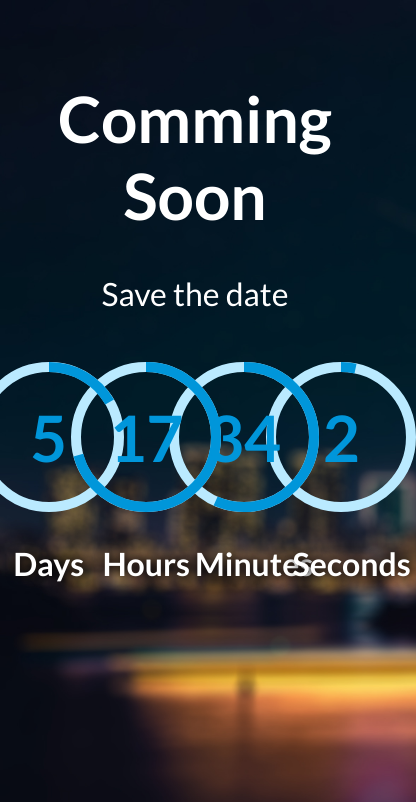
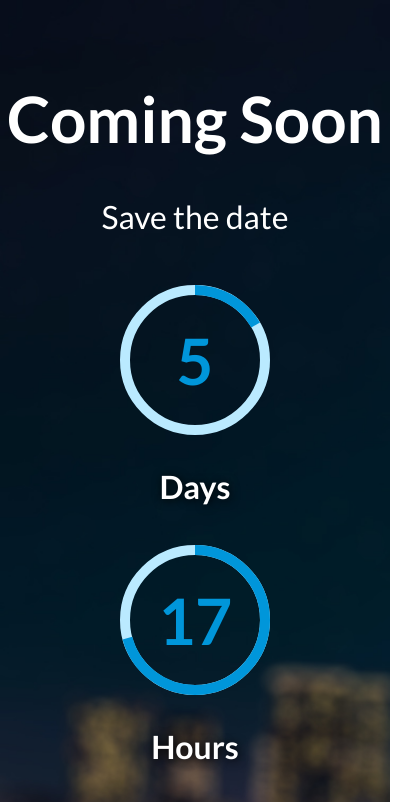
Before and after one commit to RibosoMaticCode/countdowntimer, a plain HTML site: page index.html in a window 390 px wide. Shown: the top 802 px of the page, 416 px wide, since content can reach past the window. Drawn offline with Linux system fonts and the light colour scheme.

Commit message:
update responsive mode

```diff
--- /dev/null
+++ b/css/responsive.css
@@ -0,0 +1,10 @@
+@media (min-width: 480px) and (max-width: 768px) {
+    .chart{
+        width: 50%;
+    }
+}
+@media (max-width: 480px) {
+    .chart{
+        width: 100%;
+    }
+}
--- a/css/style.css
+++ b/css/style.css
@@ -37,6 +37,7 @@ body{
 }
 .charts{
     display: flex;
+    flex-wrap: wrap;
 }
 .chart {
     position: relative;
--- a/index.html
+++ b/index.html
@@ -7,12 +7,13 @@
     <title>Countdown Timer</title>
 
     <link rel="stylesheet" href="css/style.css">
+    <link rel="stylesheet" href="css/responsive.css">
 </head>
 <body>
 
     <section class="container">
 
-        <h1>Comming Soon</h1>
+        <h1>Coming Soon</h1>
 
         <p>Save the date</p>
 
```
